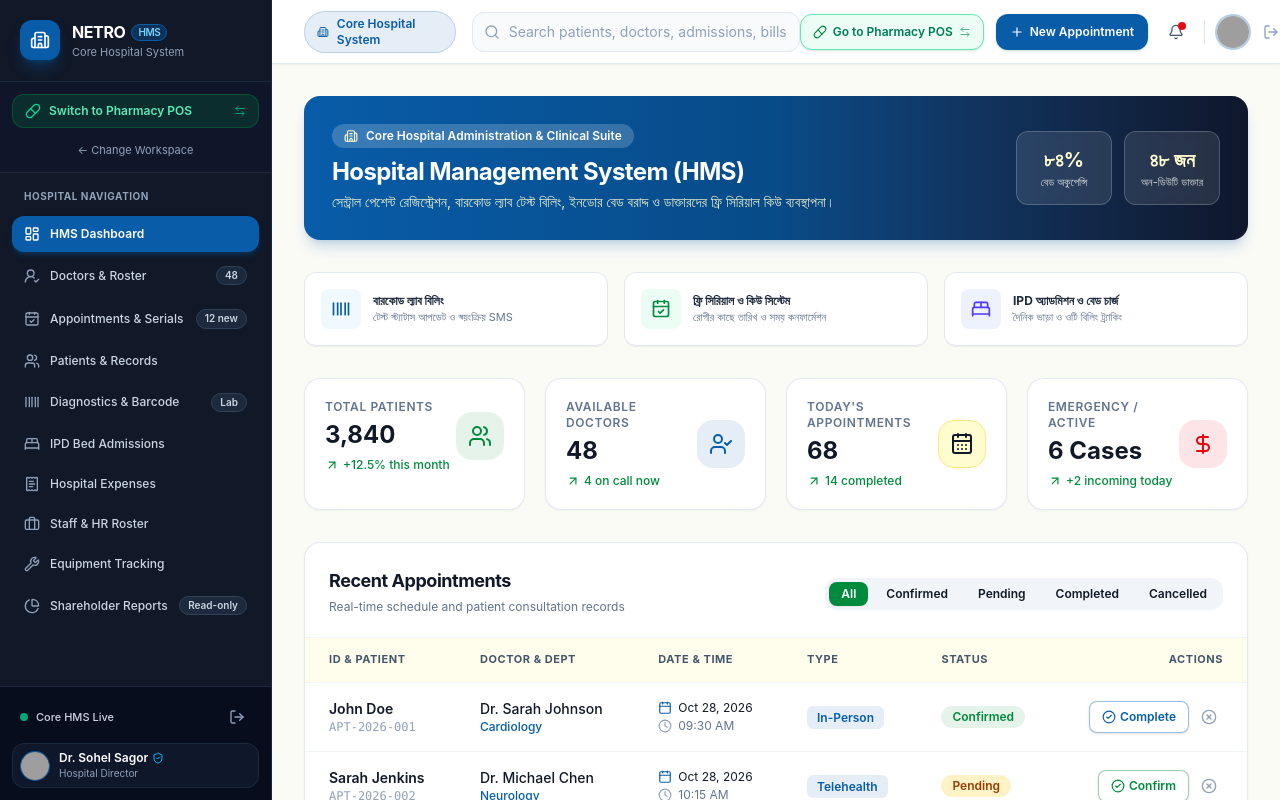
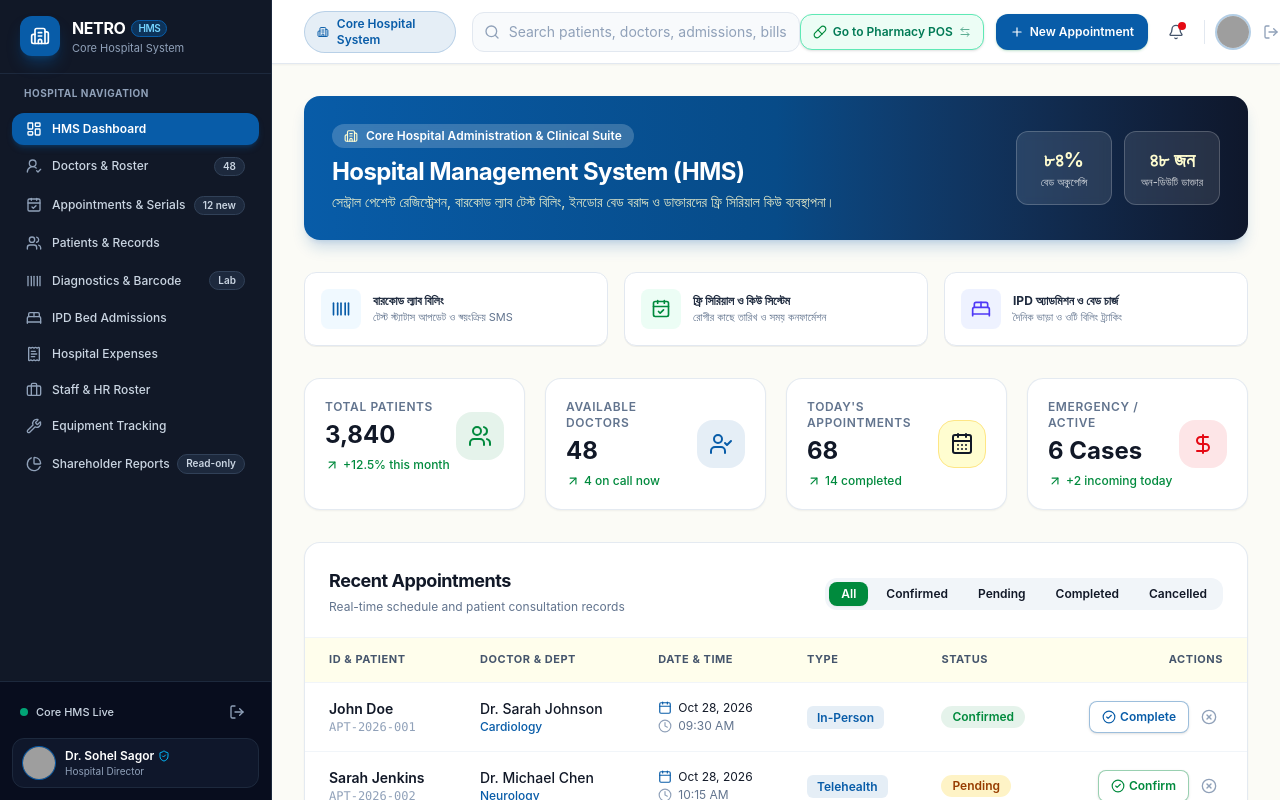
Before and after one commit to sagorsohel/netro-hospital-management-system, a React (Vite) app: page / in a window 1280 px wide. Both pictures are taken after a click on the button "লগইন করুন". Built offline with nearby package versions, Linux system fonts and the light colour scheme; grey boxes are pictures that could not be loaded.

Commit message:
style: remove bulky switcher, clean sidebar spacing and hide all scrollbars

```diff
--- a/src/components/hospital/HospitalLayout.tsx
+++ b/src/components/hospital/HospitalLayout.tsx
@@ -20,7 +20,10 @@ export const HospitalLayout: React.FC = () => {
       <div className="flex-1 flex flex-col min-w-0 h-full overflow-hidden">
         <HospitalHeader onOpenModal={() => setIsModalOpen(true)} />
 
-        <main className="flex-1 overflow-y-auto p-6 sm:p-8 space-y-8">
+        <main
+          className="flex-1 overflow-y-auto p-6 sm:p-8 space-y-8 no-scrollbar"
+          style={{ scrollbarWidth: 'none', msOverflowStyle: 'none' }}
+        >
           {/* Welcome Banner */}
           <div className="bg-gradient-to-r from-secondary via-secondary-hover to-slate-900 rounded-2xl p-7 text-white shadow-lg shadow-secondary/20 flex flex-col sm:flex-row sm:items-center justify-between gap-4">
             <div>
--- a/src/components/hospital/HospitalSidebar.tsx
+++ b/src/components/hospital/HospitalSidebar.tsx
@@ -1,7 +1,7 @@
 import React from 'react';
 import { useNavigate } from 'react-router-dom';
 import { useAppDispatch, useAppSelector } from '../../store/hooks';
-import { setActiveModule, logout } from '../../store/slices/authSlice';
+import { logout } from '../../store/slices/authSlice';
 import {
   LayoutDashboard,
   UserRoundCheck,
@@ -15,9 +15,6 @@ import {
   Wrench,
   PieChart,
   LogOut,
-  Pill,
-  Activity,
-  ArrowLeftRight,
   ShieldCheck
 } from 'lucide-react';
 
@@ -47,7 +44,7 @@ export const HospitalSidebar: React.FC<HospitalSidebarProps> = ({ currentTab, se
   return (
     <aside className="w-68 bg-dark text-white flex flex-col h-screen sticky top-0 border-r border-slate-800 shrink-0 select-none overflow-hidden z-20">
       {/* Brand Header */}
-      <div className="p-5 border-b border-slate-800 flex items-center justify-between shrink-0">
+      <div className="p-4 px-5 border-b border-slate-800 flex items-center justify-between shrink-0">
         <div className="flex items-center gap-3">
           <div className="h-10 w-10 rounded-xl bg-secondary flex items-center justify-center shadow-lg shadow-secondary/40">
             <Building2 className="h-5 w-5 text-white" />
@@ -61,29 +58,11 @@ export const HospitalSidebar: React.FC<HospitalSidebarProps> = ({ currentTab, se
         </div>
       </div>
 
-      {/* Module Switcher Quick Bar */}
-      <div className="p-3 bg-slate-900/90 border-b border-slate-800 space-y-2 shrink-0">
-        <button
-          onClick={() => dispatch(setActiveModule('pharmacy'))}
-          className="w-full flex items-center justify-between px-3 py-2 rounded-xl bg-primary/20 hover:bg-primary/30 text-emerald-300 border border-primary/40 text-xs font-semibold transition-all cursor-pointer group"
-        >
-          <div className="flex items-center gap-2">
-            <Pill className="h-4 w-4 text-emerald-400 group-hover:scale-110 transition-transform" />
-            <span>Switch to Pharmacy POS</span>
-          </div>
-          <ArrowLeftRight className="h-3 w-3 text-emerald-400 opacity-70 group-hover:opacity-100" />
-        </button>
-
-        <button
-          onClick={() => dispatch(setActiveModule('selection'))}
-          className="w-full text-center text-[11px] text-slate-400 hover:text-white transition-colors py-0.5 cursor-pointer"
-        >
-          ← Change Workspace
-        </button>
-      </div>
-
-      {/* Navigation */}
-      <nav className="flex-1 px-3 py-4 space-y-1 overflow-y-auto">
+      {/* Navigation - Ultra Clean & No Scrollbar */}
+      <nav
+        className="flex-1 px-3 py-3 space-y-1 overflow-y-auto no-scrollbar"
+        style={{ scrollbarWidth: 'none', msOverflowStyle: 'none' }}
+      >
         <div className="px-3 pb-2 text-[10px] font-bold tracking-wider text-slate-400 uppercase">
           Hospital Navigation
         </div>
@@ -94,7 +73,7 @@ export const HospitalSidebar: React.FC<HospitalSidebarProps> = ({ currentTab, se
             <button
               key={item.id}
               onClick={() => setCurrentTab(item.id)}
-              className={`w-full flex items-center justify-between px-3 py-2.5 rounded-xl text-xs font-medium transition-all cursor-pointer ${
+              className={`w-full flex items-center justify-between px-3.5 py-2 rounded-xl text-xs font-medium transition-all cursor-pointer ${
                 isActive
                   ? 'bg-secondary text-white shadow-md shadow-secondary/30 font-semibold'
                   : 'text-slate-300 hover:bg-slate-800/80 hover:text-white'
@@ -130,18 +109,18 @@ export const HospitalSidebar: React.FC<HospitalSidebarProps> = ({ currentTab, se
               dispatch(logout());
               navigate('/');
             }}
-            title="Logout"
+            title="Logout / লগআউট"
             className="text-slate-400 hover:text-red-400 p-1.5 rounded-lg hover:bg-slate-800 cursor-pointer transition-colors"
           >
             <LogOut className="h-4 w-4" />
           </button>
         </div>
 
-        <div className="flex items-center gap-2.5 px-2 py-1.5 rounded-xl bg-slate-900 border border-slate-800">
+        <div className="flex items-center gap-2.5 px-2.5 py-2 rounded-xl bg-slate-900 border border-slate-800">
           <img
             src={user?.avatar || 'https://images.unsplash.com/photo-1534528741775-53994a69daeb?w=100&auto=format&fit=crop&q=80'}
             alt="User"
-            className="h-7 w-7 rounded-full object-cover ring-1 ring-secondary"
+            className="h-8 w-8 rounded-full object-cover ring-1 ring-secondary"
           />
           <div className="text-left overflow-hidden">
             <div className="text-xs font-semibold text-white truncate flex items-center gap-1">
--- a/src/index.css
+++ b/src/index.css
@@ -11,9 +11,35 @@
   --color-dark: #111827;
 }
 
+/* Hide scrollbar for Chrome, Safari and Opera */
+.no-scrollbar::-webkit-scrollbar {
+  display: none;
+  width: 0px;
+  height: 0px;
+}
+
+/* Hide scrollbar for IE, Edge and Firefox */
+.no-scrollbar {
+  -ms-overflow-style: none;  /* IE and Edge */
+  scrollbar-width: none;  /* Firefox */
+}
+
+/* Global scrollbar cleanup for seamless, fresh aesthetic */
+::-webkit-scrollbar {
+  display: none;
+  width: 0px;
+  height: 0px;
+}
+
+* {
+  -ms-overflow-style: none;
+  scrollbar-width: none;
+}
+
 body {
   margin: 0;
   font-family: -apple-system, BlinkMacSystemFont, "Segoe UI", Roboto, "Helvetica Neue", Arial, sans-serif;
   background-color: #fbfbf6;
   color: var(--color-dark);
+  -webkit-font-smoothing: antialiased;
 }
```
